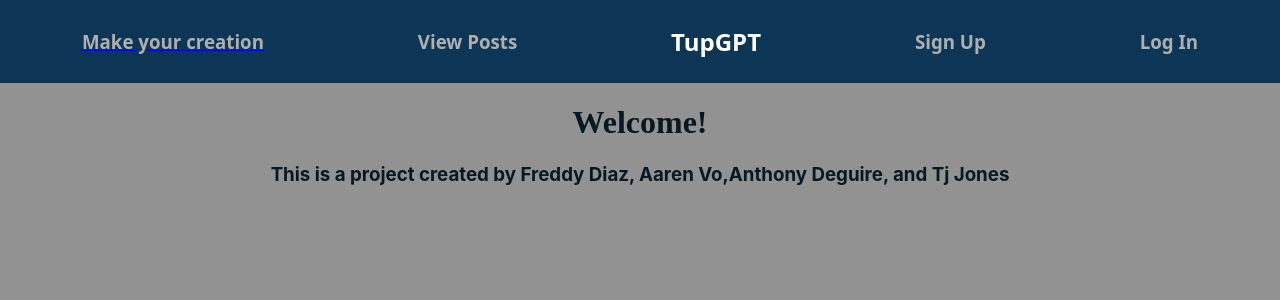
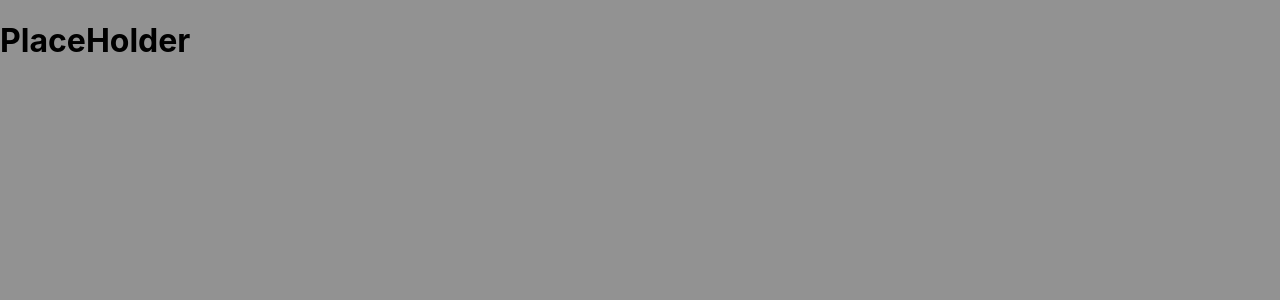
Before and after one commit to aarenjvo/Milestone-Project-3, a React (Create React App) app in the folder frontend/: page /Creation in a window 1280 px wide. Shown: the top 300 px of the page. Built offline with nearby package versions, Linux system fonts and the light colour scheme.

Commit message:
Created the routes

```diff
--- a/frontend/src/App.js
+++ b/frontend/src/App.js
@@ -1,10 +1,19 @@
 import React from 'react';
 import './App.css';
+import { BrowserRouter as Router, Link, Route, Routes} from 'react-router-dom'
 import Home from './views/home';
+import Creation from './views/creation';
 
 function App() {
   return (
-      <Home/>
+    <div className='App'>
+      <Router>
+        <Routes>
+        <Route exact path="/" element={<Home />} />
+        <Route exact path="/Creation" element={<Creation/>}/>
+      </Routes>
+      </Router>
+      </div>
   );
 }
 
--- a/frontend/src/views/creation.jsx
+++ b/frontend/src/views/creation.jsx
@@ -1,4 +1,4 @@
-import './src/App.css';
+
 
 function creation() {
 
```
